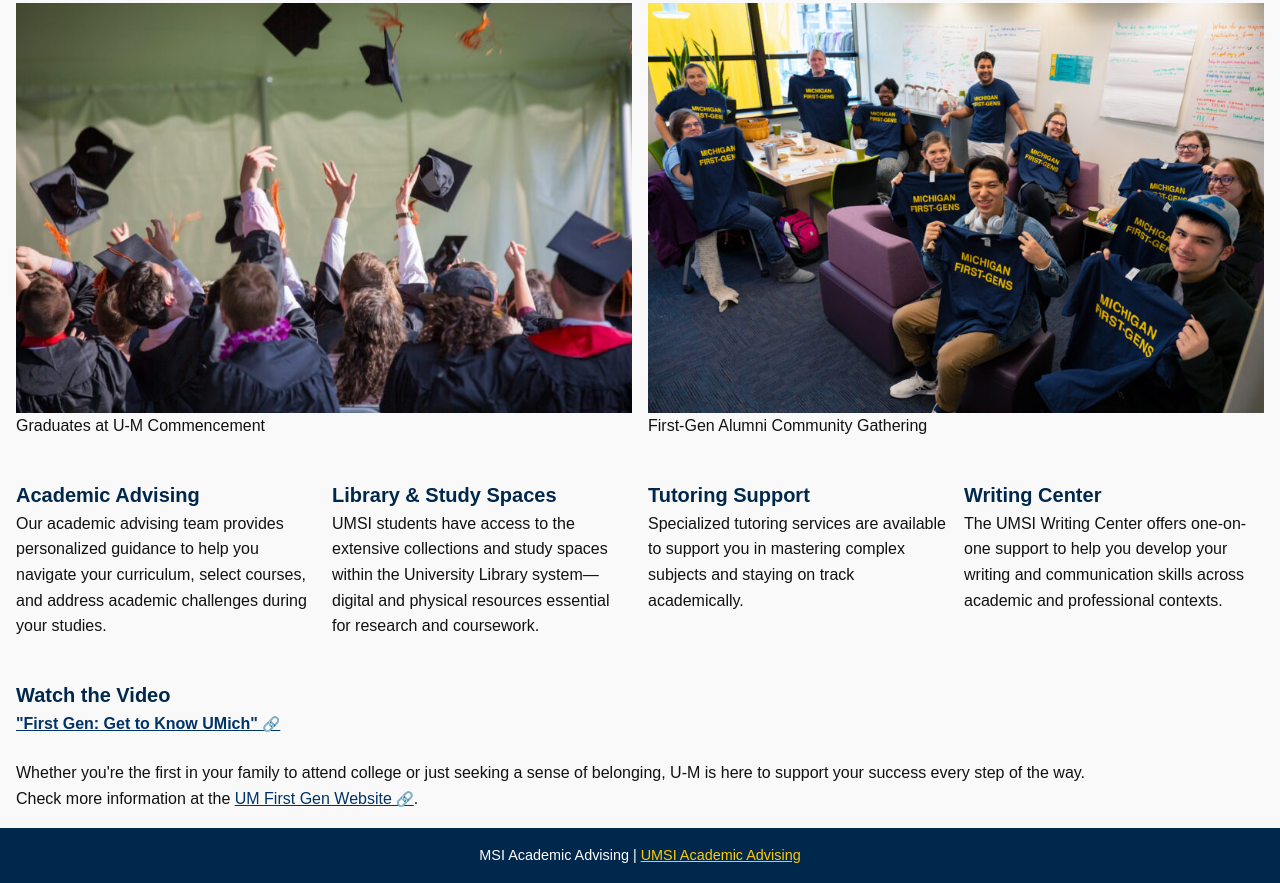
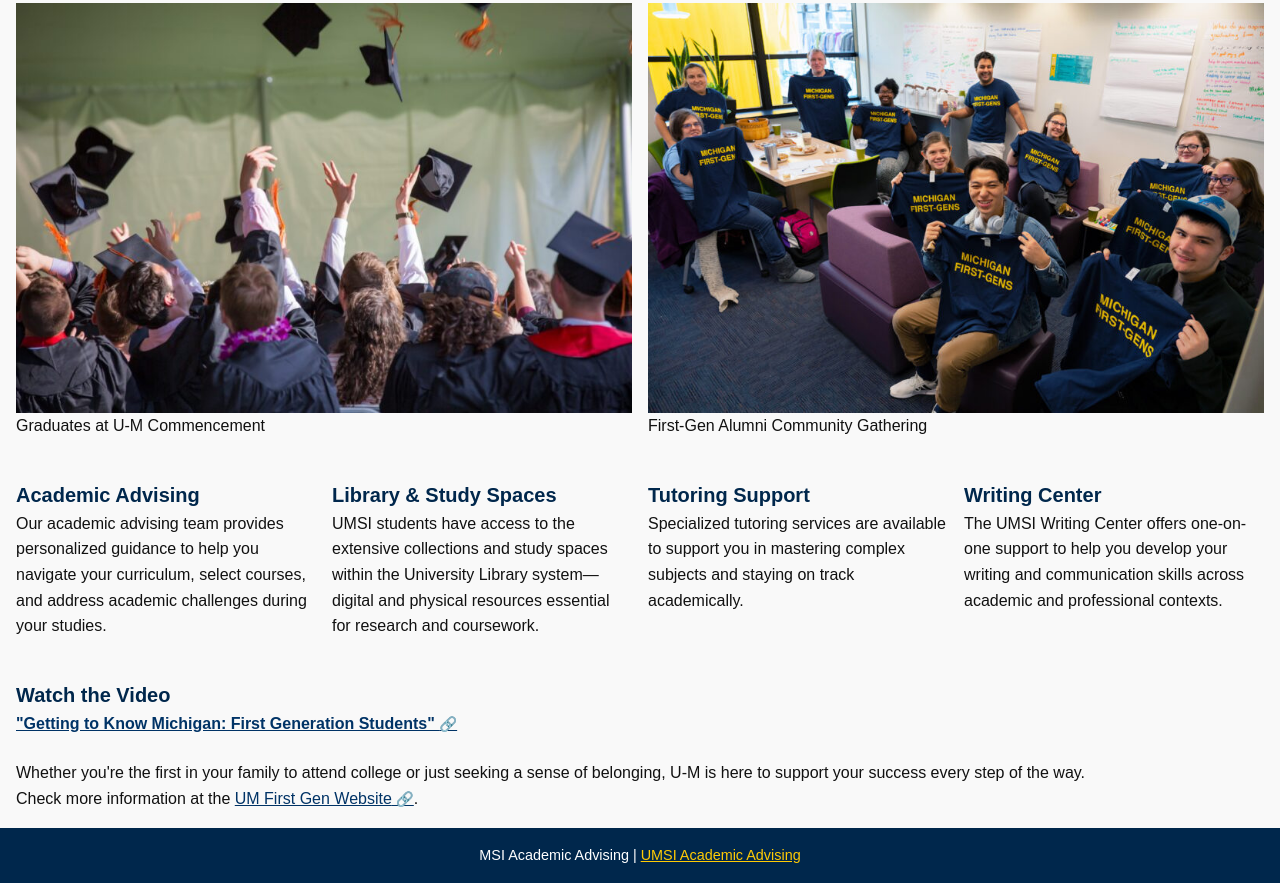
Before and after one commit to lingyw3/client_project_html_w25, a plain HTML site: page first_gen.html in a window 1280 px wide. Shown: the part 286-1169 px from the top of the page. Drawn offline with Linux system fonts and the light colour scheme.

Commit message:
update first_gen.html with right video link

```diff
--- a/first_gen.html
+++ b/first_gen.html
@@ -75,7 +75,7 @@
 
             <h3>Watch the Video </h3>
             <a href="https://www.youtube.com/watch?v=8b0eisHchoY" target="_blank" rel="noopener noreferrer">
-                  "First Gen: Get to Know UMich"
+                  "Getting to Know Michigan: First Generation Students"
             </a>
 
 
```
